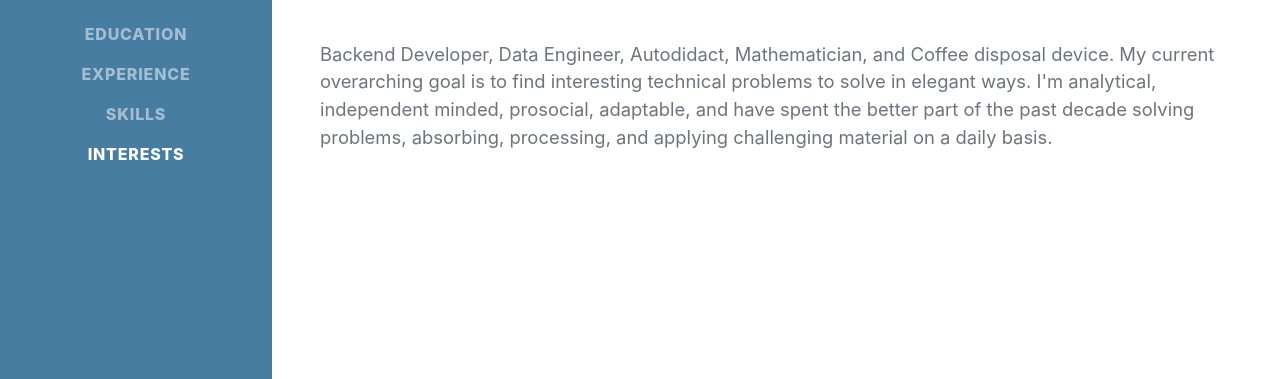
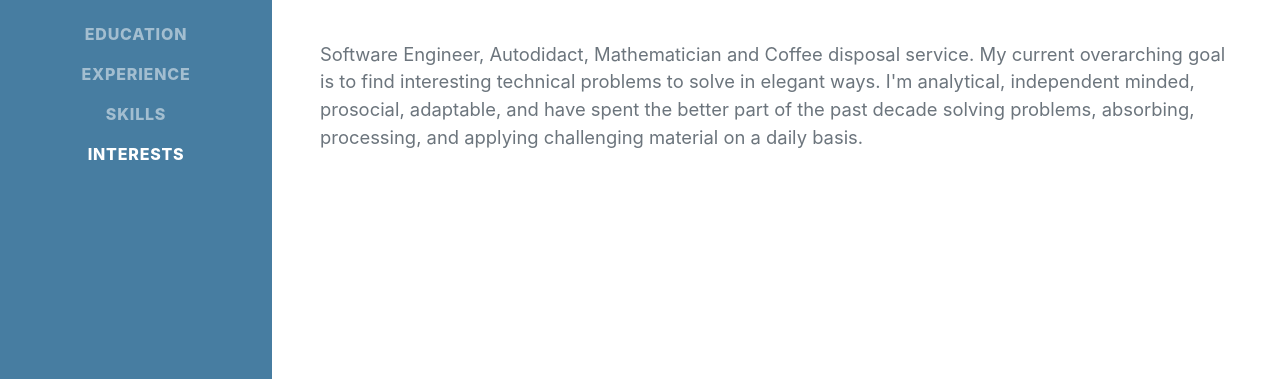
Before and after one commit to joshegger/joshegger.github.io, a website: page index.html in a window 1280 px wide. Shown: the part 418-797 px from the top of the page. Drawn offline with nearby package versions, Linux system fonts and the light colour scheme; a web font is replaced by a local one.

Commit message:
Update index.html

```diff
--- a/index.html
+++ b/index.html
@@ -48,7 +48,7 @@
                         <a href="mailto:joshua.p.egger@gmail.com">joshua.p.egger@gmail.com</a>
                     </div>
                     <p class="lead mb-5">
-                        Backend Developer, Data Engineer, Autodidact, Mathematician, and Coffee disposal device. My current overarching goal is to find interesting technical problems to solve
+                        Software Engineer, Autodidact, Mathematician and Coffee disposal service. My current overarching goal is to find interesting technical problems to solve
                         in elegant ways. I'm analytical, independent minded, prosocial, adaptable,
                         and have spent the better part of the past decade solving problems, absorbing, processing, and applying
                         challenging material on a daily basis.
```
